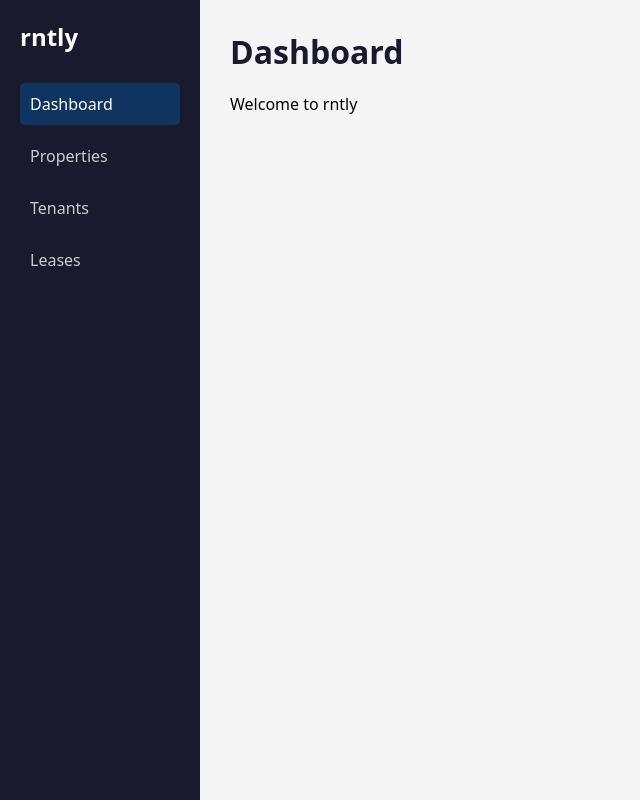
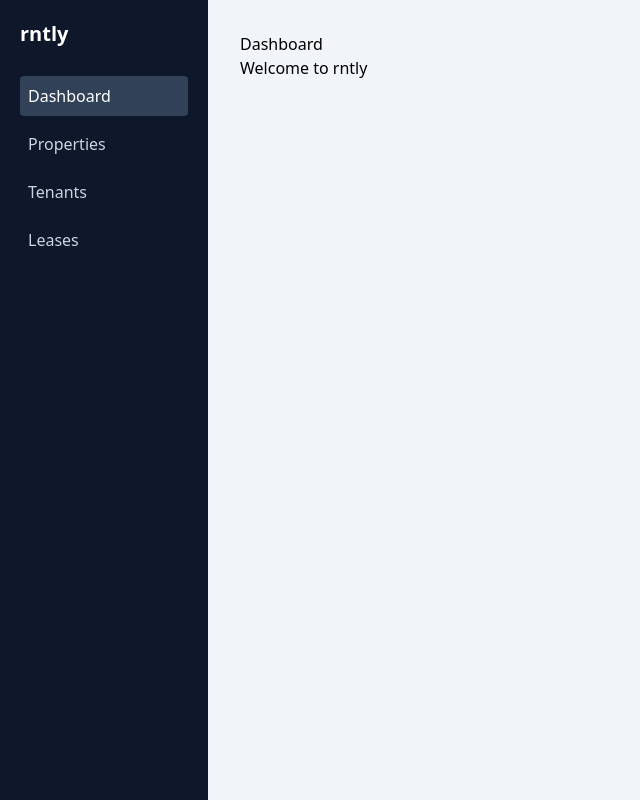
Before and after one commit to Lacsw/rntly, a React (Vite) app in the folder web/: page / in a window 1280 px wide. Shown: the whole page, without its empty margins (0-640 px from the left). Built offline with nearby package versions, Linux system fonts and the light colour scheme.

Commit message:
feat: use tailwindcss

```diff
--- a/web/package.json
+++ b/web/package.json
@@ -17,14 +17,18 @@
   },
   "devDependencies": {
     "@eslint/js": "^9.39.1",
+    "@tailwindcss/postcss": "^4.1.18",
     "@types/node": "^24.10.1",
     "@types/react": "^19.2.5",
     "@types/react-dom": "^19.2.3",
     "@vitejs/plugin-react": "^5.1.1",
+    "autoprefixer": "^10.4.23",
     "eslint": "^9.39.1",
     "eslint-plugin-react-hooks": "^7.0.1",
     "eslint-plugin-react-refresh": "^0.4.24",
     "globals": "^16.5.0",
+    "postcss": "^8.5.6",
+    "tailwindcss": "^4.1.18",
     "typescript": "~5.9.3",
     "typescript-eslint": "^8.46.4",
     "vite": "^7.2.4"
--- /dev/null
+++ b/web/postcss.config.js
@@ -0,0 +1,5 @@
+export default {
+  plugins: {
+    '@tailwindcss/postcss': {},
+  },
+}
--- a/web/src/App.tsx
+++ b/web/src/App.tsx
@@ -7,15 +7,43 @@ import Leases from './pages/Leases';
 const App = () => {
   return (
     <BrowserRouter>
-      <div className="app">
-        <nav className="sidebar">
-          <h2>rntly</h2>
-          <NavLink to="/">Dashboard</NavLink>
-          <NavLink to="/properties">Properties</NavLink>
-          <NavLink to="/tenants">Tenants</NavLink>
-          <NavLink to="/leases">Leases</NavLink>
+      <div className="flex min-h-screen">
+        <nav className="w-52 bg-slate-900 p-5 flex flex-col gap-2">
+          <h2 className="text-white text-xl font-bold mb-5">rntly</h2>
+          <NavLink
+            to="/"
+            className={({ isActive }) =>
+              `text-slate-300 no-underline p-2 rounded ${isActive ? 'bg-slate-700 text-white' : 'hover:bg-slate-800'}`
+            }
+          >
+            Dashboard
+          </NavLink>
+          <NavLink
+            to="/properties"
+            className={({ isActive }) =>
+              `text-slate-300 no-underline p-2 rounded ${isActive ? 'bg-slate-700 text-white' : 'hover:bg-slate-800'}`
+            }
+          >
+            Properties
+          </NavLink>
+          <NavLink
+            to="/tenants"
+            className={({ isActive }) =>
+              `text-slate-300 no-underline p-2 rounded ${isActive ? 'bg-slate-700 text-white' : 'hover:bg-slate-800'}`
+            }
+          >
+            Tenants
+          </NavLink>
+          <NavLink
+            to="/leases"
+            className={({ isActive }) =>
+              `text-slate-300 no-underline p-2 rounded ${isActive ? 'bg-slate-700 text-white' : 'hover:bg-slate-800'}`
+            }
+          >
+            Leases
+          </NavLink>
         </nav>
-        <main className="content">
+        <main className="flex-1 p-8 bg-slate-100">
           <Routes>
             <Route path="/" element={<Dashboard />} />
             <Route path="/properties" element={<Properties />} />
--- a/web/src/index.css
+++ b/web/src/index.css
@@ -1,55 +1,4 @@
-* {
-  margin: 0;
-  padding: 0;
-  box-sizing: border-box;
-}
+@import "tailwindcss";
 
-body {
-  font-family: system-ui, -apple-system, sans-serif;
-  background: #f5f5f5;
-}
-
-.app {
-  display: flex;
-  min-height: 100vh;
-}
-
-.sidebar {
-  width: 200px;
-  background: #1a1a2e;
-  padding: 20px;
-  display: flex;
-  flex-direction: column;
-  gap: 10px;
-}
-
-.sidebar h2 {
-  color: #fff;
-  margin-bottom: 20px;
-}
-
-.sidebar a {
-  color: #ccc;
-  text-decoration: none;
-  padding: 10px;
-  border-radius: 5px;
-}
-
-.sidebar a:hover {
-  background: #16213e;
-}
-
-.sidebar a.active {
-  background: #0f3460;
-  color: #fff;
-}
-
-.content {
-  flex: 1;
-  padding: 30px;
-}
-
-h1 {
-  margin-bottom: 20px;
-  color: #1a1a2e;
-}
+@source "../index.html";
+@source "./**/*.{js,ts,jsx,tsx}";
```
Also changed, not shown: 1 other file (tests, documents, lock files or other folders).
